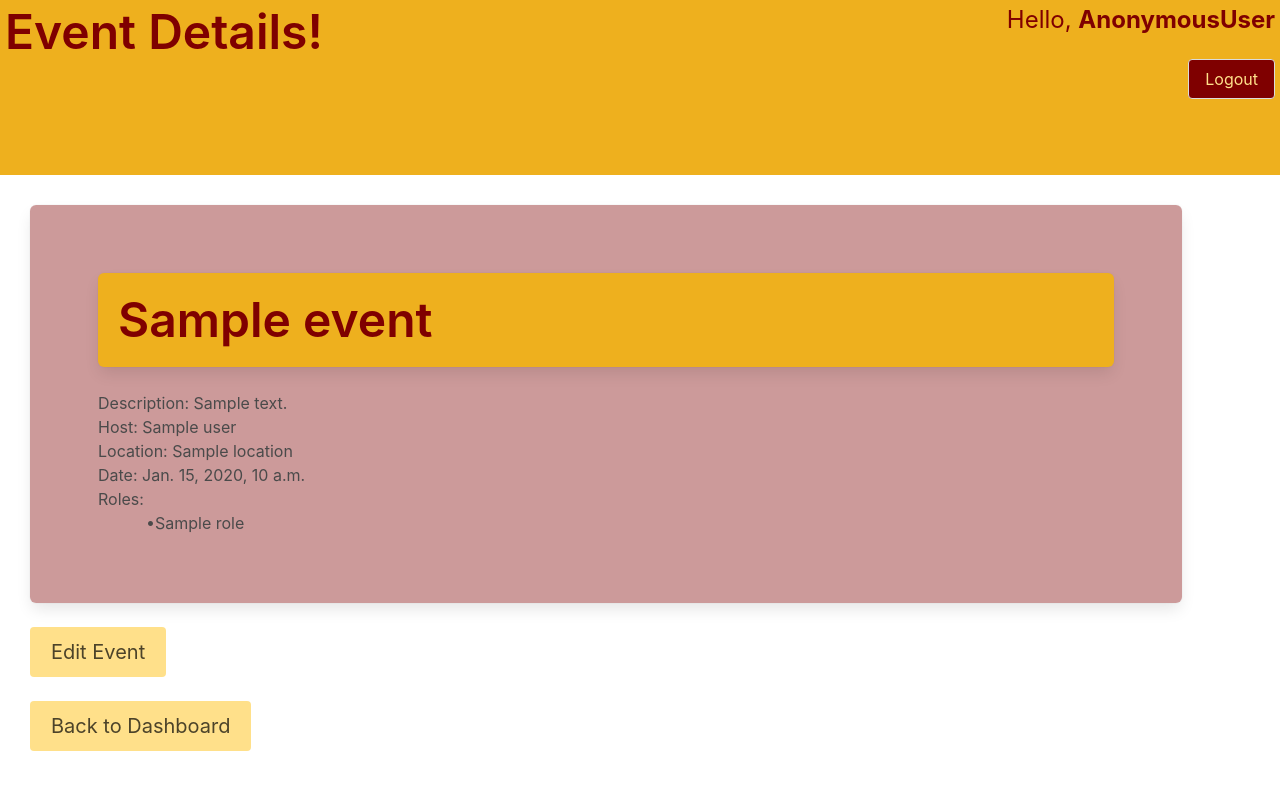
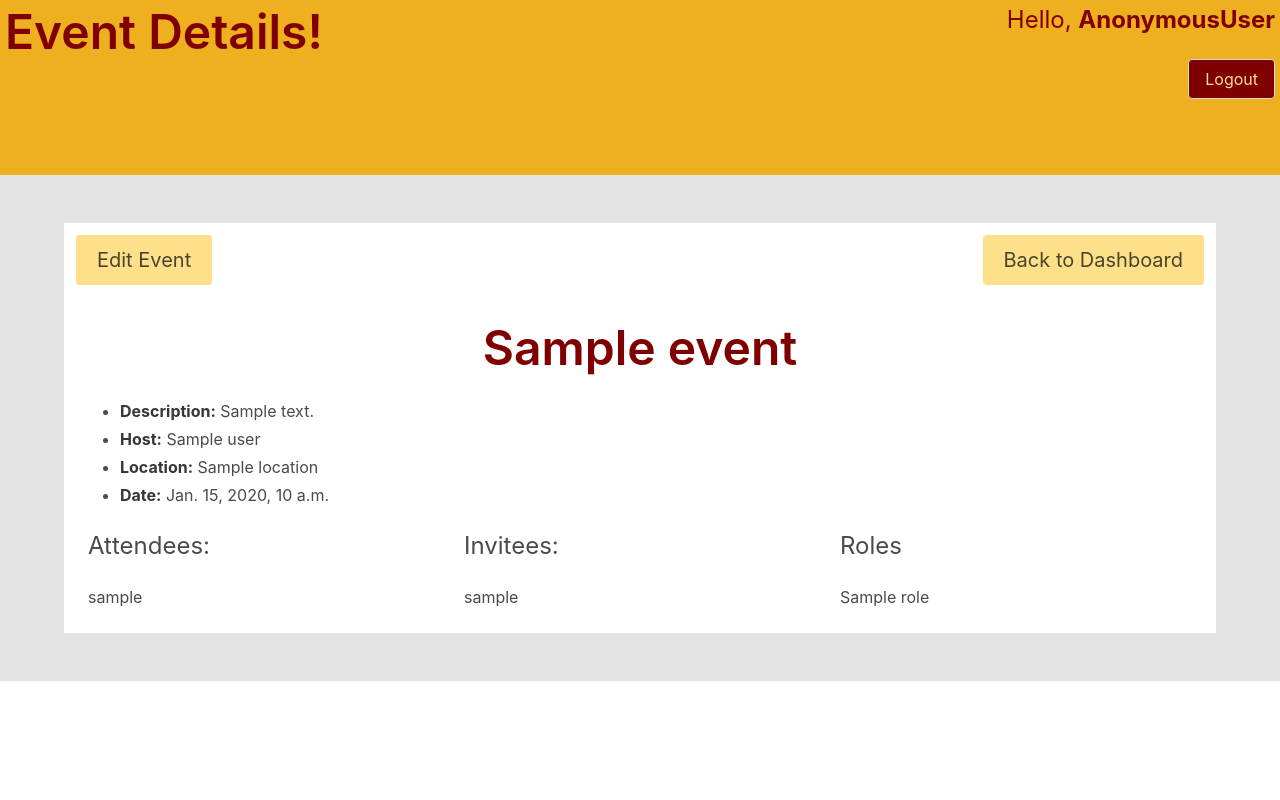
Before and after one commit to mikeryu/westmont-cs130-f23-team-gold, a Django app: template our_site/planner/templates/planner/event_home_owned.html in a window 1280 px wide. Run offline with Django 4.2, Linux system fonts and the light colour scheme; the template is opened without the code that fills it: most values are stand-ins (such as "Sample title", 1, 10 or a date in 2020).

Commit message:
updated html for event_home and event_home_owned

```diff
--- a/our_site/planner/templates/planner/event_home_owned.html
+++ b/our_site/planner/templates/planner/event_home_owned.html
@@ -9,7 +9,7 @@
           href="https://cdn.jsdelivr.net/npm/bulma@0.9.3/css/bulma.min.css">
     <title>Planner</title>
 </head>
-<body>
+<body style="background-color: #e4e4e4;">
     <header class="header" style="display: flex; justify-content: space-between; background-color: #eeb01e; height: 175px">
         <div class="column" style="flex: 1; padding: 5px; color: #7f0000; text-align: left">
             <h1 class="title is-1" style="color: #7f0000">Event Details!</h1>
@@ -24,44 +24,76 @@
         </div>
     </header>
 
-    <div class="container" style="margin:30px">
-
-            <div class="container">
-                <section class="box" style="background-color: #7f000065">
-                    <div class="hero-body">
-                        <section class="box" style="background-color: #eeb01e">
-                            <h1 class="title is-1" style="color: #7f0000">{{ event.name }}</h1>
-                        </section>
-                        <p>Description: {{ event.description }}</p>
-                        <p> Host: {{ event.owner.user }}</p>
-                        <p> Location: {{ event.location }}</p>
-                        <p> Date: {{ event.date }}</p>
-                        <p> Roles:
-                            <div class='list'>
-                                <ul>
-                                    <div class='list-item'>
-                                        {% for role in roles_list %}
-                                            <li class="px-6">  •{{ role.name }} </li>
-                                        {% endfor %}
-                                    </div>
-                                </ul>
-                            </div>
-                        </p>
-                    </div>
-                </section>
-
-                <div class="container">
+    <section class="section" >
+        <div class="container has-background-white p-3">
+            <div class="columns">
+                <div class="column has-text-left">
                     <form method="post">
                         {% csrf_token %}
                         <input class="button is-medium is-warning" type="submit" value="Edit Event" name="Edit Event" id="edit-event">
                     </form>
-                    <br>
-                    <form action="{% url 'planner:dashboard' %}">
-                        <input class="button is-medium is-warning" type="submit" value="Back to Dashboard" />
-                    </form>
+                </div>
+                <div class="column">
+                    <div class="container has-text-right">
+                        <form action="{% url 'planner:dashboard' %}">
+                            <input class="button is-medium is-warning" type="submit" value="Back to Dashboard" />
+                        </form>
+                    </div>
+                </div>
+            </div>
+        </div>
+
+        <div class="container has-background-white p-5">
+            <h1 class="title is-1 has-text-centered" style="color: #7f0000">{{ event.name }}</h1>
+            <div class="content">
+                <ul>
+                    <li><strong>Description:</strong> {{ event.description }}</li>
+                    <li><strong>Host:</strong> {{ event.owner.user }}</li>
+                    <li><strong>Location:</strong> {{ event.location }}</li>
+                    <li><strong>Date:</strong> {{ event.date }}</li>
+                </ul>
+            </div>
+
+
+            <div class="columns">
+                <div class="column">
+                    <h2 class="subtitle is-4">Attendees:</h2>
+                    <ul>
+                        {% for attendee in attendees %}
+                            <li>{{ attendee.user.username }}</li>
+                        {% endfor %}
+                    </ul>
+                </div>
+                <div class="column">
+                    <h2 class="subtitle is-4">Invitees:</h2>
+                    <ul>
+                        {% for invitee in invitees %}
+                            <li>{{ invitee.user.username }}</li>
+                        {% endfor %}
+                    </ul>
+                </div>
+                <div class="column">
+                    <h2 class="subtitle is-4">Roles</h2>
+                    <ul>
+                        <div class='list-item'>
+                            {% for role in roles_list %}
+                                <li>{{ role.name }}</li>
+                            {% endfor %}
+                        </div>
+                    </ul>
                 </div>
             </div>
 
-    </div>
+            {% if user.profile in invitees %}
+                <div class="buttons has-text-centered">
+                    <form method="post" action="{% url 'planner:handle_event' event.id %}">
+                        {% csrf_token %}
+                        <button class="button is-medium is-warning" type="submit" name="action" value="accept">Accept Invite</button>
+                        <button class="button is-medium is-warning" type="submit" name="action" value="decline">Decline Invite</button>
+                    </form>
+                </div>
+            {% endif %}
+        </div>
+    </section>
 </body>
 </html>
```
Also changed, not shown: our_site/planner/templates/planner/event_home.html (+46 -57 lines).
